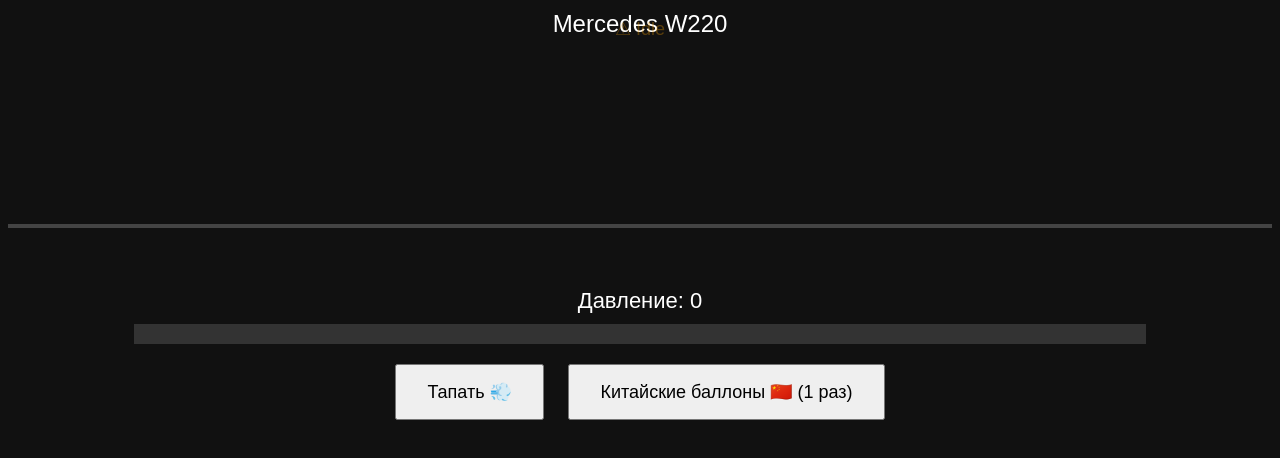
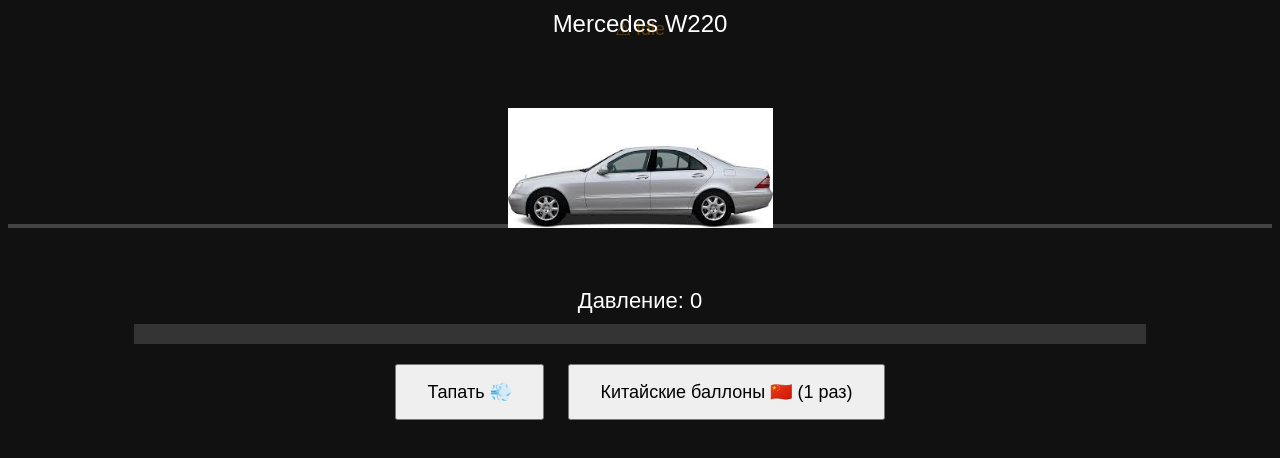
Before and after one commit to Chromegolf/pnevma, a plain HTML site: page index.html in a window 1280 px wide. Drawn offline with Linux system fonts and the light colour scheme.

Commit message:
Update index.html

```diff
--- a/index.html
+++ b/index.html
@@ -58,8 +58,8 @@
 <script>
 // ====== DATA ======
 const cars = [
-  { name:"Mercedes W220", img:"w220.png", maxPressure:100, explosionChance:0.02 },
-  { name:"Audi A8", img:"a8.png", maxPressure:110, explosionChance:0.04 }
+  { name:"Mercedes W220", img:"images/w220.png", maxPressure:100, explosionChance:0.02 },
+  { name:"Audi A8", img:"images/a8.png", maxPressure:110, explosionChance:0.04 }
 ];
 
 let round=0, pressure=0, saved=false;
```
